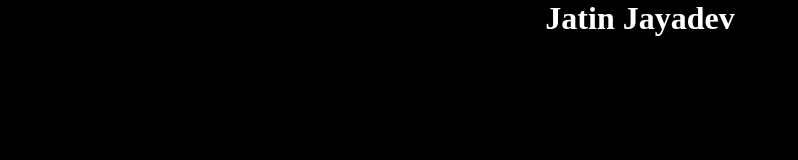
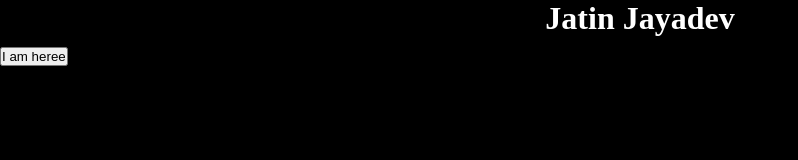
Before and after one commit to varmashiva/git_class, a plain HTML site: page index.html in a window 1280 px wide. Shown: the whole page, without its empty margins (0-798 px from the left). Drawn offline with Linux system fonts and the light colour scheme.

Commit message:
Added new branch testing

```diff
--- a/index.html
+++ b/index.html
@@ -11,6 +11,7 @@
 
     <div>
         <h1>Jatin Jayadev</h1>
+        <button type="button">I am heree</button>
     </div>
 </body>
 </html>
--- a/styles.css
+++ b/styles.css
@@ -9,3 +9,7 @@ h1{
     text-align: center;
     color: white;
 }
+button{
+    margin-top: 10px;
+    align-content: center;
+}
```
